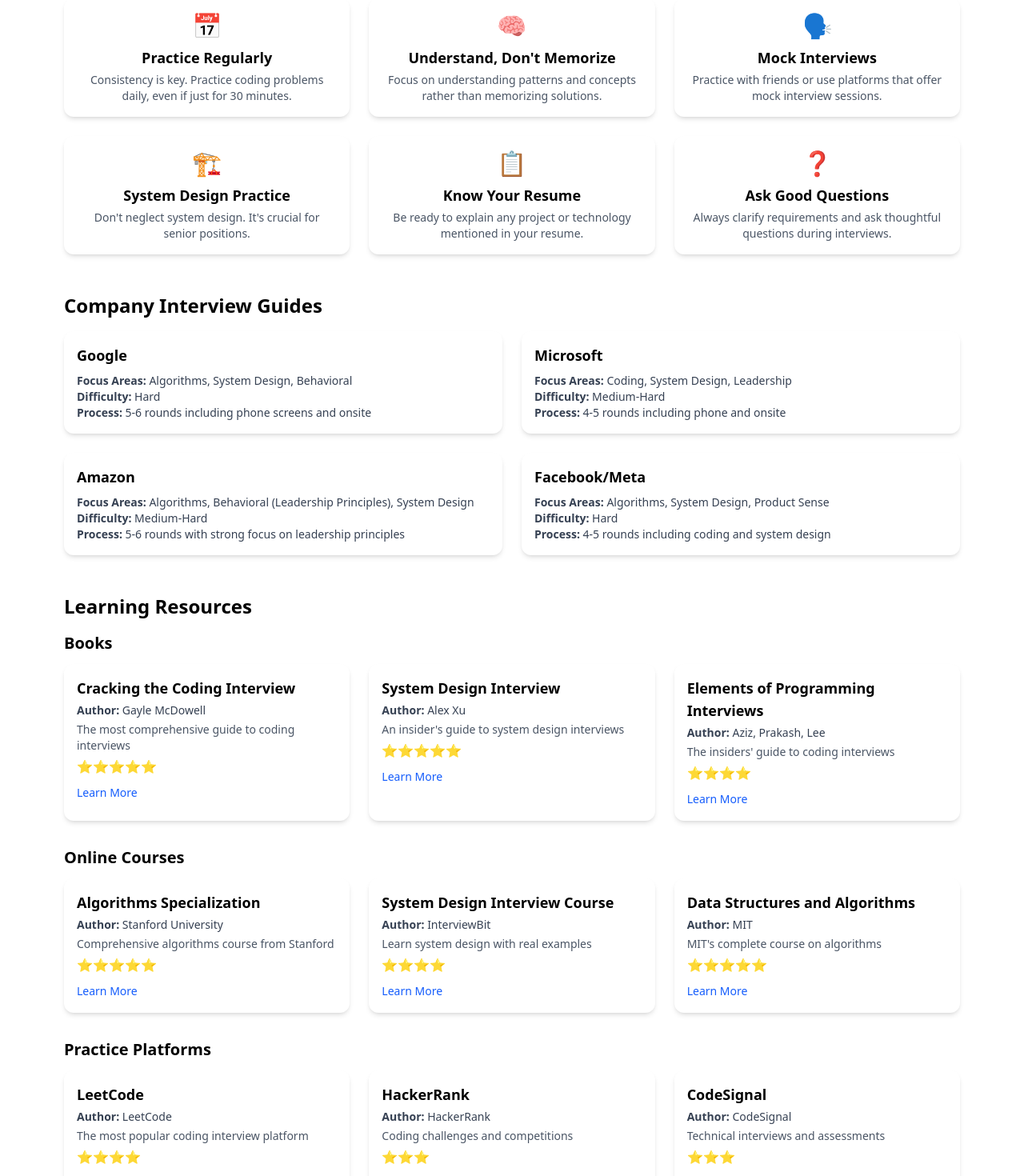
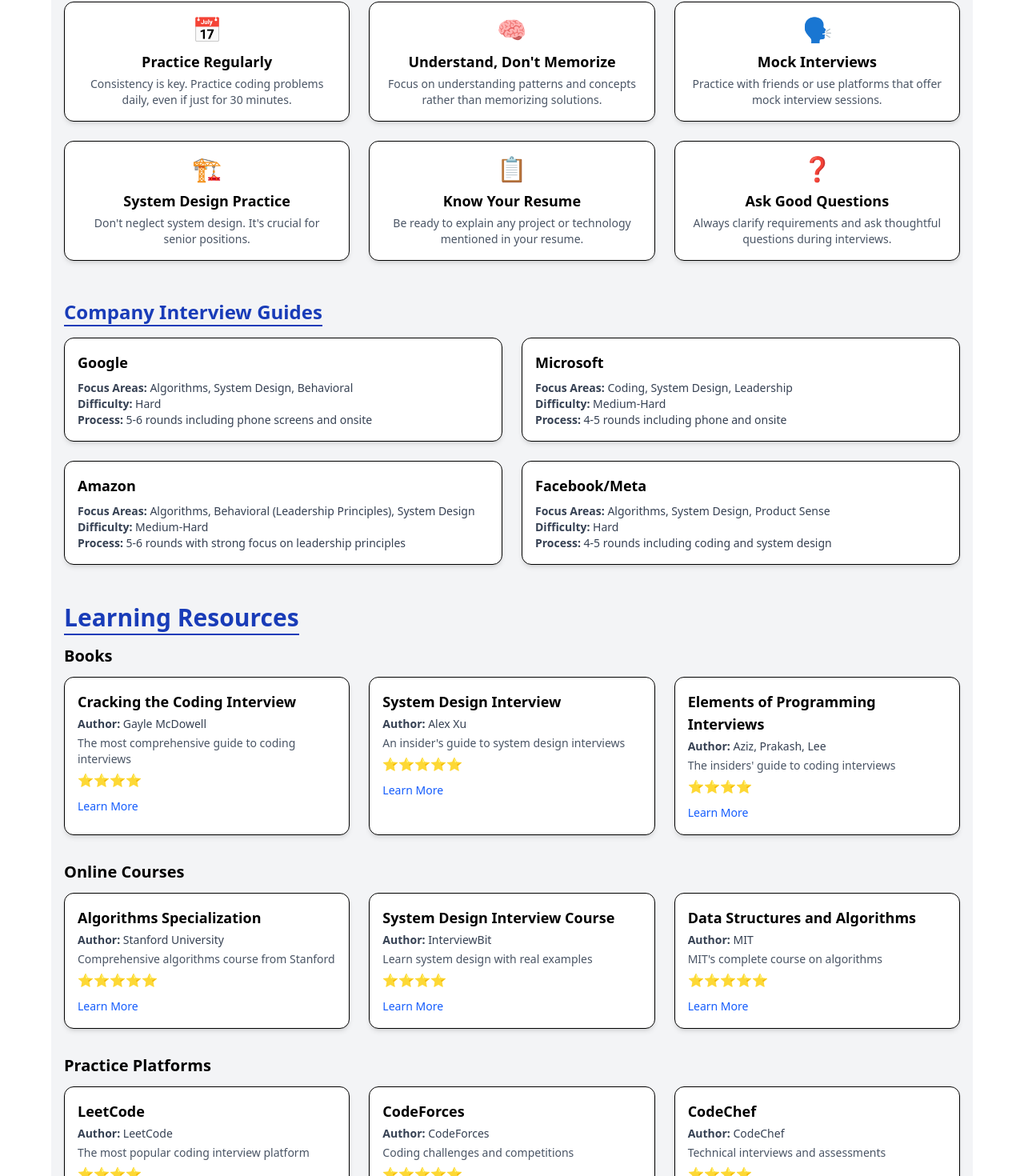
Before and after one commit to sandeeparmar/Interview, a React (Vite) app: page /resources in a window 1280 px wide. Shown: the part 258-1728 px from the top of the page at 80% size. Built offline with nearby package versions, Linux system fonts and the light colour scheme.

Commit message:
updating resources

```diff
--- a/src/pages/ResourcesPage.jsx
+++ b/src/pages/ResourcesPage.jsx
@@ -10,7 +10,7 @@
           author: 'Gayle McDowell',
           description: 'The most comprehensive guide to coding interviews',
           link: '#',
-          rating: 5,
+          rating: 4,
         },
         {
           title: 'System Design Interview',
@@ -65,18 +65,18 @@
           rating: 4,
         },
         {
-          title: 'HackerRank',
-          author: 'HackerRank',
+          title: 'CodeForces',
+          author: 'CodeForces',
           description: 'Coding challenges and competitions',
           link: '#',
-          rating: 3,
+          rating: 5,
         },
         {
-          title: 'CodeSignal',
-          author: 'CodeSignal',
+          title: 'CodeChef',
+          author: 'CodeChef',
           description: 'Technical interviews and assessments',
           link: '#',
-          rating: 3,
+          rating: 4,
         },
       ],
     },
@@ -169,7 +169,7 @@
   ];
 
   return (
-    <div className="max-w-6xl mx-auto px-4 py-8">
+    <div className="max-w-6xl mx-auto px-4 py-8 bg-gray-100">
       <div className="text-center mb-10">
         <h1 className="text-4xl font-bold mb-2">Interview Resources</h1>
         <p className="text-gray-600">Curated resources to help you succeed in your technical interviews</p>
@@ -177,10 +177,10 @@
 
       {/* Interview Tips */}
       <section className="mb-12">
-        <h2 className="text-2xl font-semibold mb-4">Interview Tips</h2>
-        <div className="grid grid-cols-1 sm:grid-cols-2 lg:grid-cols-3 gap-6">
+        <h2 className="text-3xl text-blue-800 font-semibold mb-4 border-b-2 inline">Interview Tips</h2>
+        <div className="grid grid-cols-1 sm:grid-cols-2 lg:grid-cols-3 gap-6 mt-4">
           {tips.map((tip, index) => (
-            <div key={index} className="bg-white shadow-md rounded-xl p-4 text-center">
+            <div key={index} className="bg-white shadow-md rounded-xl p-4 text-center border-1">
               <div className="text-3xl mb-2">{tip.icon}</div>
               <h3 className="text-lg font-bold mb-1">{tip.title}</h3>
               <p className="text-gray-600 text-sm">{tip.description}</p>
@@ -191,10 +191,10 @@
 
       {/* Company Guides */}
       <section className="mb-12">
-        <h2 className="text-2xl font-semibold mb-4">Company Interview Guides</h2>
-        <div className="grid grid-cols-1 sm:grid-cols-2 gap-6">
+        <h2 className="text-2xl font-semibold mb-4 text-blue-800 inline border-b-2">Company Interview Guides</h2>
+        <div className="grid grid-cols-1 sm:grid-cols-2 gap-6 mt-4">
           {companyGuides.map((company, index) => (
-            <div key={index} className="bg-white shadow-md rounded-xl p-4">
+            <div key={index} className="bg-white shadow-md rounded-xl p-4 border-1">
               <h3 className="text-lg font-bold mb-2">{company.name}</h3>
               <div className="text-sm text-gray-700">
                 <p><strong>Focus Areas:</strong> {company.focusAreas.join(', ')}</p>
@@ -208,13 +208,13 @@
 
       {/* Learning Resources */}
       <section>
-        <h2 className="text-2xl font-semibold mb-4">Learning Resources</h2>
+        <h2 className="text-3xl font-semibold mb-8 inline text-blue-800 border-b-2">Learning Resources</h2>
         {resources.map((category, categoryIndex) => (
           <div key={categoryIndex} className="mb-8">
-            <h3 className="text-xl font-bold mb-3">{category.category}</h3>
+            <h3 className="text-xl font-bold mb-3 mt-4 ">{category.category}</h3>
             <div className="grid grid-cols-1 sm:grid-cols-2 lg:grid-cols-3 gap-6">
               {category.items.map((item, itemIndex) => (
-                <div key={itemIndex} className="bg-white shadow-md rounded-xl p-4">
+                <div key={itemIndex} className="bg-white shadow-md rounded-xl p-4 border-1">
                   <h4 className="text-lg font-semibold mb-1">{item.title}</h4>
                   <p className="text-sm text-gray-700 mb-1"><strong>Author:</strong> {item.author}</p>
                   <p className="text-sm text-gray-600 mb-1">{item.description}</p>
```
